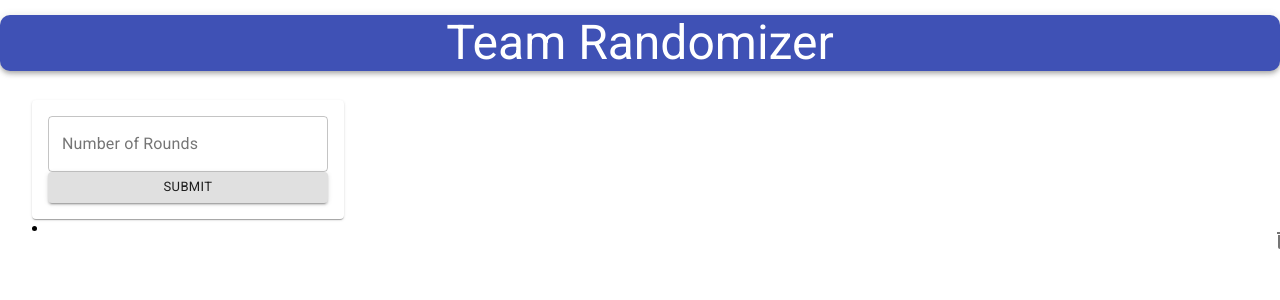
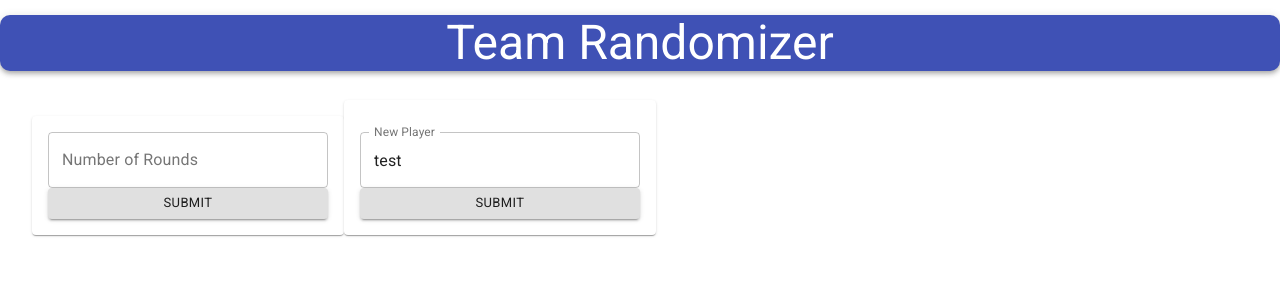
Before and after one commit to aaelfe/mayhem-tournament, a React (Create React App) app in the folder client/: page / in a window 1280 px wide. Shown: the top 300 px of the page. Built offline with nearby package versions, Linux system fonts and the light colour scheme.

Commit message:
Fixed annoying bug, PlayerDisplay.js was exporting Player

```diff
--- a/client/src/components/PlayerDisplay/PlayerDisplay.js
+++ b/client/src/components/PlayerDisplay/PlayerDisplay.js
@@ -1,13 +1,20 @@
 import React from 'react';
-import { Typography, List, ListItem, ListItemText, Divider, Container, Paper, TextField, Button } from '@material-ui/core';
+import { Typography, List, ListItem, ListItemText, Divider, Container, Paper, TextField, Button, Grid } from '@material-ui/core';
 import DeleteIcon from '@material-ui/icons/Delete'
 import Player from './Player/Player.js'
 import '@fontsource/roboto';
 import useStyles from './styles';
 
+
+//WHY IS THIS STILL DISPLAYING something??
+
+
+
 const PlayerDisplay = ({ names, setNames }) => {
+    const classes=useStyles();
+
     return (
-        <Container>
+            <Paper className={classes.paper}>
                 <List>
                     {
                         names.map((player, index) => {
@@ -15,14 +22,12 @@ const PlayerDisplay = ({ names, setNames }) => {
                         })
                     }
                 </List>
-            <Paper>
-                <form autoComplete="off" noValidate /*hand submit*/>
-                    <TextField name="newPlayer" variant="outlined" label="New Player" fullWidth value='test' onChange={(e)=>{/*must adust*/}}/>
+                <form autoComplete="off" noValidate>
+                    <TextField name="newPlayer" variant="outlined" label="New Player" fullWidth value='test' onChange={(e)=>{}}/>
                     <Button variant="contained" size="small" type="submit" fullWidth>Submit</Button>
                 </form>
             </Paper>
-        </Container>
     )
 }
 
-export default Player;
+export default PlayerDisplay;
--- a/client/src/components/PlayerDisplay/styles.js
+++ b/client/src/components/PlayerDisplay/styles.js
@@ -0,0 +1,8 @@
+import { makeStyles } from "@material-ui/core/styles";
+
+export default makeStyles((theme) => ({
+    paper: {
+        padding: theme.spacing(2),
+        display: 'inline-block'
+    }
+}));
--- a/client/src/components/styles.js
+++ b/client/src/components/styles.js
@@ -3,7 +3,6 @@ import { makeStyles } from "@material-ui/core/styles";
 export default makeStyles((theme) => ({
     paper: {
         padding: theme.spacing(2),
-
         display: 'inline-block'
     }
 }));
--- a/client/src/styles.js
+++ b/client/src/styles.js
@@ -21,6 +21,7 @@ export default makeStyles((theme) => ({
     },
     content: {
         margin: '100px 0 0 0',
-        width: '160vh'
+        width: '160vh',
+        alignItems: 'center'
     }
 }));
```
Lines whose indentation alone changed are shown as unchanged.
